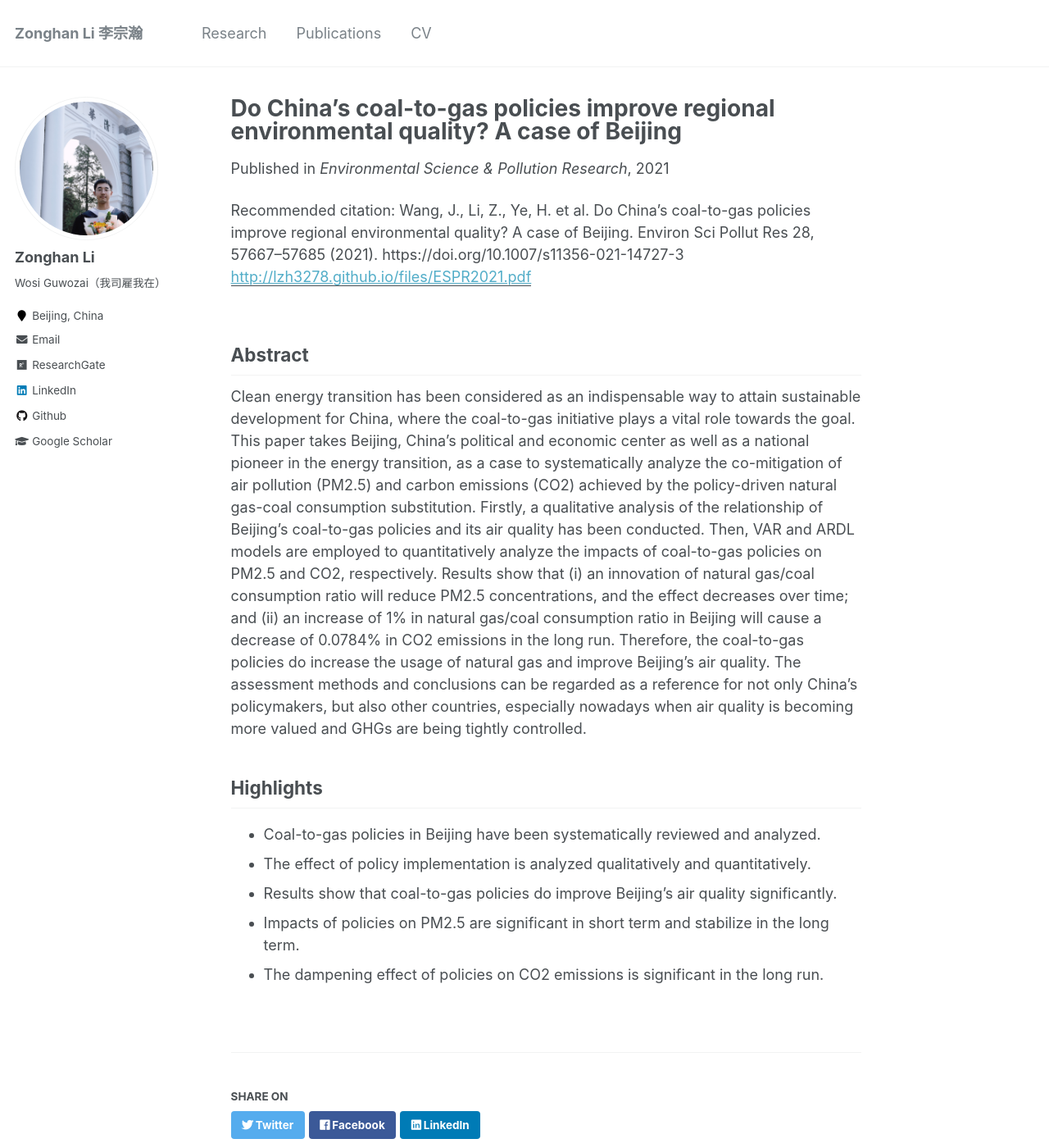
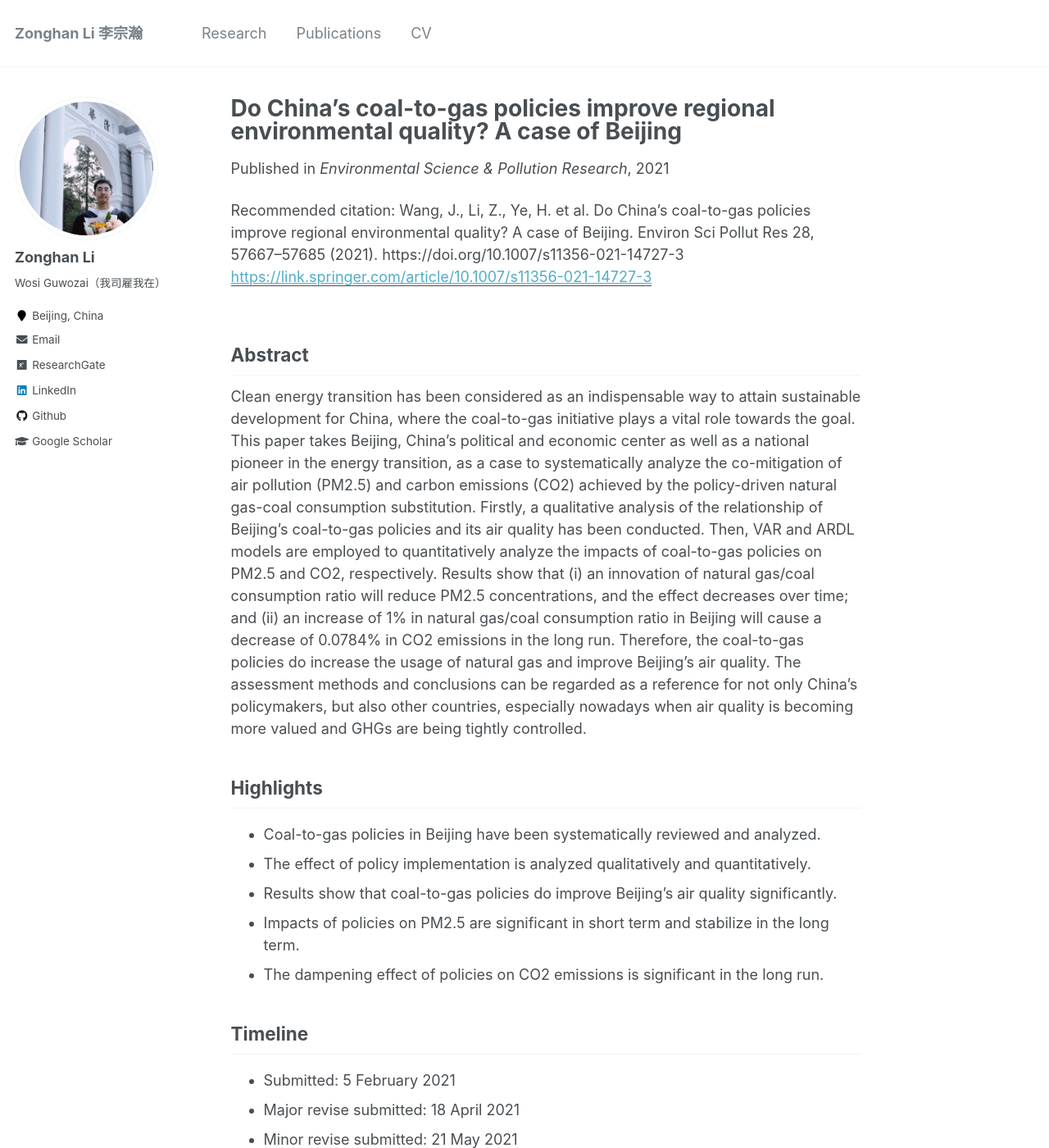
Before and after one commit to lzh3278/lzh.github.io, a Jekyll site: the page built from _publications/espr2021.md, in a window 1280 px wide and 1400 px high. Shown: the whole window at 82% size. Built offline with Jekyll 4.4.1, drawn with Linux system fonts in a browser that asks for light colours; some of the changed text lies outside the part shown.

Commit message:
Update espr2021.md

```diff
--- a/_publications/espr2021.md
+++ b/_publications/espr2021.md
@@ -5,7 +5,7 @@ permalink: /publication/espr2021
 excerpt: 'This paper takes Beijing, China’s political and economic center as well as a national pioneer in the energy transition, as a case to systematically analyze the co-mitigation of air pollution (PM2.5) and carbon emissions (CO2) achieved by the policy-driven natural gas-coal consumption substitution'
 date: 2021-06-01
 venue: 'Environmental Science & Pollution Research'
-paperurl: 'http://lzh3278.github.io/files/ESPR2021.pdf'
+paperurl: 'https://link.springer.com/article/10.1007/s11356-021-14727-3'
 citation: 'Wang, J., Li, Z., Ye, H. et al. Do China’s coal-to-gas policies improve regional environmental quality? A case of Beijing. Environ Sci Pollut Res 28, 57667–57685 (2021). https://doi.org/10.1007/s11356-021-14727-3'
 ---
 Abstract
@@ -19,3 +19,11 @@ Highlights
 * Results show that coal-to-gas policies do improve Beijing’s air quality significantly.
 * Impacts of policies on PM2.5 are significant in short term and stabilize in the long term.
 * The dampening effect of policies on CO2 emissions is significant in the long run.
+
+Timeline
+------
+* Submitted: 5 February 2021
+* Major revise submitted: 18 April 2021
+* Minor revise submitted: 21 May 2021
+* Accepted: 1 June 2021
+* Published online: 6 June 2021
```
